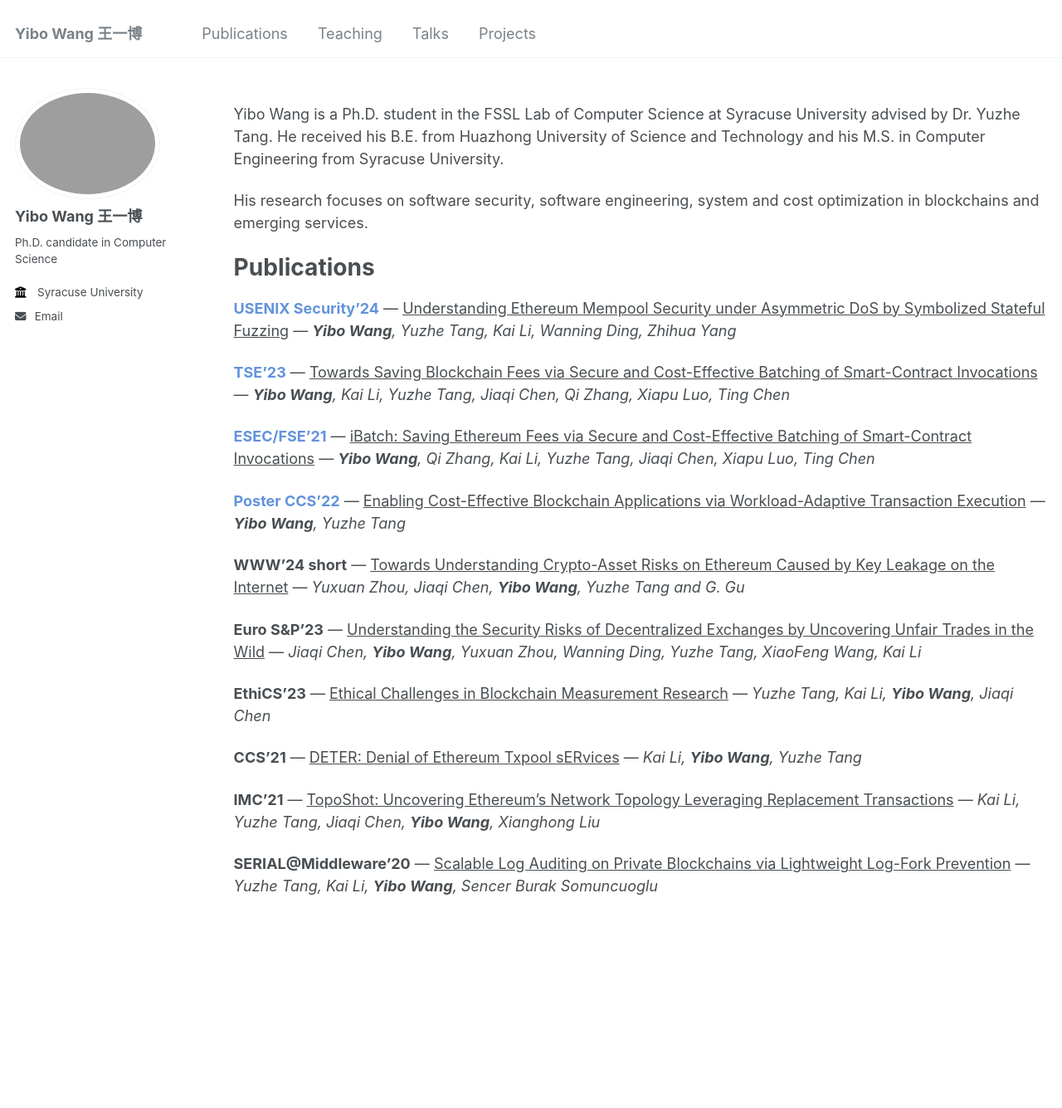
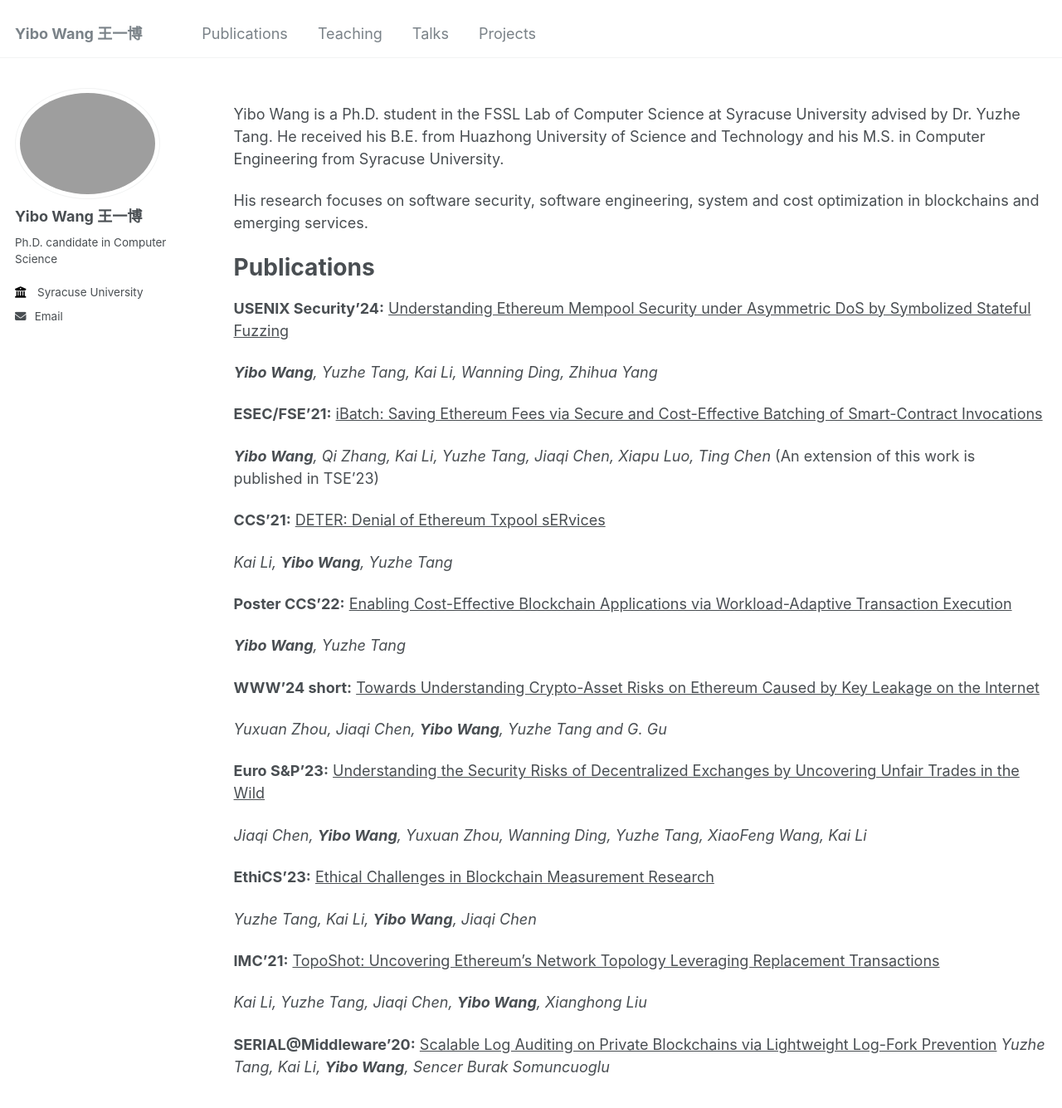
Before and after one commit to wangyibo0308/wangyibo0308.github.io, a Jekyll site: the page built from _pages/about.md, in a window 1280 px wide and 1400 px high. Shown: the top 1335 px of the window at 83% size. Built offline with Jekyll 4.4.1, drawn with Linux system fonts in a browser that asks for light colours.

Commit message:
Update about.md

```diff
--- a/_pages/about.md
+++ b/_pages/about.md
@@ -15,26 +15,39 @@ His research focuses on software security, software engineering, system and cost
 
 Publications
 ======
-**<span style="color: rgba(60, 120, 210, 0.8);">USENIX Security'24</span>** — <span style="text-decoration: underline;">Understanding Ethereum Mempool Security under Asymmetric DoS by Symbolized Stateful Fuzzing</span> — _**Yibo Wang**, Yuzhe Tang, Kai Li, Wanning Ding, Zhihua Yang_
+**USENIX Security'24:** <span style="text-decoration: underline;">Understanding Ethereum Mempool Security under Asymmetric DoS by Symbolized Stateful Fuzzing</span>
+
+_**Yibo Wang**, Yuzhe Tang, Kai Li, Wanning Ding, Zhihua Yang_
+
+**ESEC/FSE'21:** <span style="text-decoration: underline;">iBatch: Saving Ethereum Fees via Secure and Cost-Effective Batching of Smart-Contract Invocations</span>
+
+_**Yibo Wang**, Qi Zhang, Kai Li, Yuzhe Tang, Jiaqi Chen, Xiapu Luo, Ting Chen_ (An extension of this work is published in TSE'23)
+
+**CCS'21:** <span style="text-decoration: underline;">DETER: Denial of Ethereum Txpool sERvices</span>
+
+_Kai Li, **Yibo Wang**, Yuzhe Tang_
 
 
-**<span style="color: rgba(60, 120, 210, 0.8);">TSE'23</span>** — <span style="text-decoration: underline;">Towards Saving Blockchain Fees via Secure and Cost-Effective Batching of Smart-Contract Invocations</span> — _**Yibo Wang**, Kai Li, Yuzhe Tang, Jiaqi Chen, Qi Zhang, Xiapu Luo, Ting Chen_
+**Poster CCS'22:** <span style="text-decoration: underline;">Enabling Cost-Effective Blockchain Applications via Workload-Adaptive Transaction Execution</span>
 
-**<span style="color: rgba(60, 120, 210, 0.8);">ESEC/FSE'21</span>** — <span style="text-decoration: underline;">iBatch: Saving Ethereum Fees via Secure and Cost-Effective Batching of Smart-Contract Invocations</span> — _**Yibo Wang**, Qi Zhang, Kai Li, Yuzhe Tang, Jiaqi Chen, Xiapu Luo, Ting Chen_
+_**Yibo Wang**, Yuzhe Tang_
 
-**<span style="color: rgba(60, 120, 210, 0.8);">Poster CCS'22</span>** — <span style="text-decoration: underline;">Enabling Cost-Effective Blockchain Applications via Workload-Adaptive Transaction Execution</span> — _**Yibo Wang**, Yuzhe Tang_
+**WWW'24 short:** <span style="text-decoration: underline;">Towards Understanding Crypto-Asset Risks on Ethereum Caused by Key Leakage on the Internet</span>
+
+_Yuxuan Zhou, Jiaqi Chen, **Yibo Wang**, Yuzhe Tang and G. Gu_
 
 
+**Euro S&P'23:** <span style="text-decoration: underline;">Understanding the Security Risks of Decentralized Exchanges by Uncovering Unfair Trades in the Wild</span>
 
-**WWW'24 short** — <span style="text-decoration: underline;">Towards Understanding Crypto-Asset Risks on Ethereum Caused by Key Leakage on the Internet</span> — _Yuxuan Zhou, Jiaqi Chen, **Yibo Wang**, Yuzhe Tang and G. Gu_
+_Jiaqi Chen, **Yibo Wang**, Yuxuan Zhou, Wanning Ding, Yuzhe Tang, XiaoFeng Wang, Kai Li_
 
+**EthiCS'23:** <span style="text-decoration: underline;">Ethical Challenges in Blockchain Measurement Research</span>
 
-**Euro S&P'23** — <span style="text-decoration: underline;">Understanding the Security Risks of Decentralized Exchanges by Uncovering Unfair Trades in the Wild</span> — _Jiaqi Chen, **Yibo Wang**, Yuxuan Zhou, Wanning Ding, Yuzhe Tang, XiaoFeng Wang, Kai Li_
+_Yuzhe Tang, Kai Li, **Yibo Wang**, Jiaqi Chen_
 
-**EthiCS'23** — <span style="text-decoration: underline;">Ethical Challenges in Blockchain Measurement Research</span> — _Yuzhe Tang, Kai Li, **Yibo Wang**, Jiaqi Chen_
+**IMC'21:** <span style="text-decoration: underline;">TopoShot: Uncovering Ethereum’s Network Topology Leveraging Replacement Transactions</span>
 
-**CCS'21** — <span style="text-decoration: underline;">DETER: Denial of Ethereum Txpool sERvices</span> — _Kai Li, **Yibo Wang**, Yuzhe Tang_
+_Kai Li, Yuzhe Tang, Jiaqi Chen, **Yibo Wang**, Xianghong Liu_
 
-**IMC'21** — <span style="text-decoration: underline;">TopoShot: Uncovering Ethereum’s Network Topology Leveraging Replacement Transactions</span> — _Kai Li, Yuzhe Tang, Jiaqi Chen, **Yibo Wang**, Xianghong Liu_
-
-**SERIAL@Middleware'20** — <span style="text-decoration: underline;">Scalable Log Auditing on Private Blockchains via Lightweight Log-Fork Prevention</span> — _Yuzhe Tang, Kai Li, **Yibo Wang**, Sencer Burak Somuncuoglu_
+**SERIAL@Middleware'20:** <span style="text-decoration: underline;">Scalable Log Auditing on Private Blockchains via Lightweight Log-Fork Prevention</span>
+_Yuzhe Tang, Kai Li, **Yibo Wang**, Sencer Burak Somuncuoglu_
```
